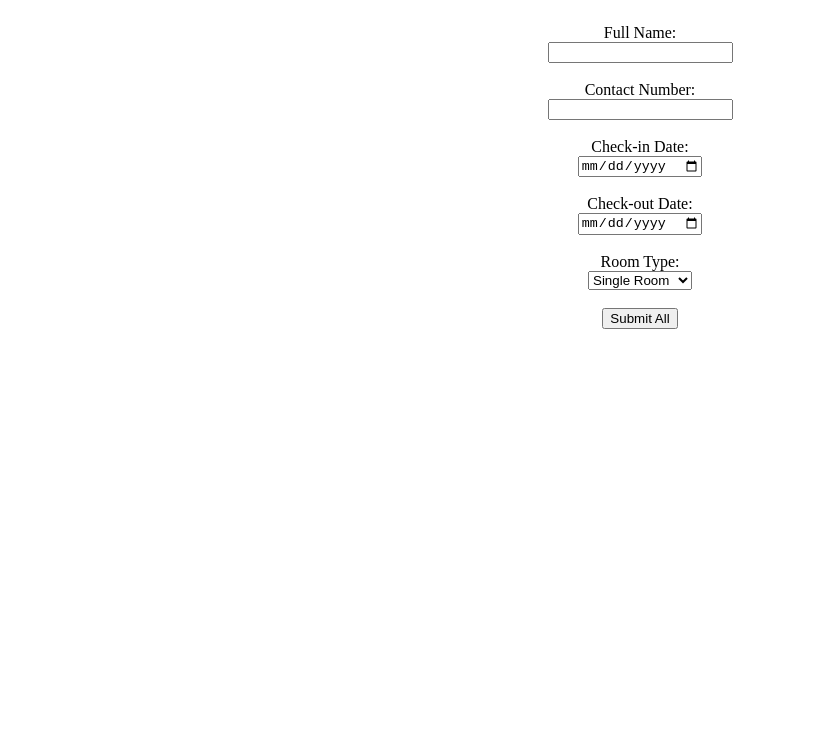
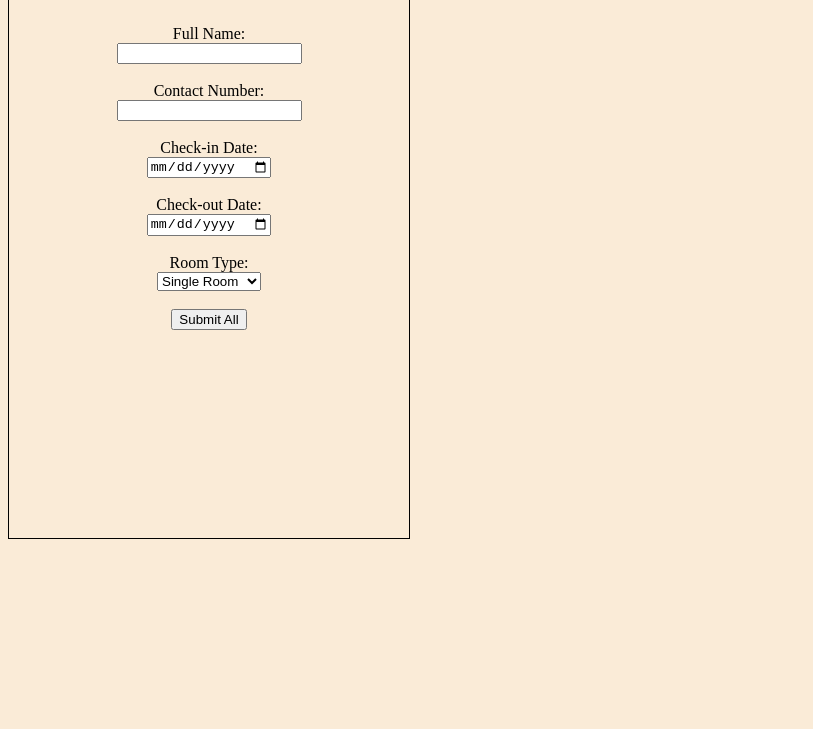
Before and after one commit to himel-hasnat/tangail_heritage, a plain HTML site: page hotel.html in a window 1280 px wide. Shown: the part 71-800 px from the top of the page, without its empty margins (0-813 px from the left). Drawn offline with Linux system fonts and the light colour scheme.

Commit message:
Update hotel.html

```diff
--- a/hotel.html
+++ b/hotel.html
@@ -1,5 +1,18 @@
 <html>
-    <body>
+<head>
+        <style>
+            .d1{
+                background-color: antiquewhite;
+                border: 1px black solid;
+                height: 600px ;
+                width: 400px;
+
+
+}
+        </style>
+
+    </head>
+    <body class="d1">
     <center>
         <p style="font-size: 40px;color: rgb(64, 43, 185);">Hotel Booking</p>
     <form >
```
